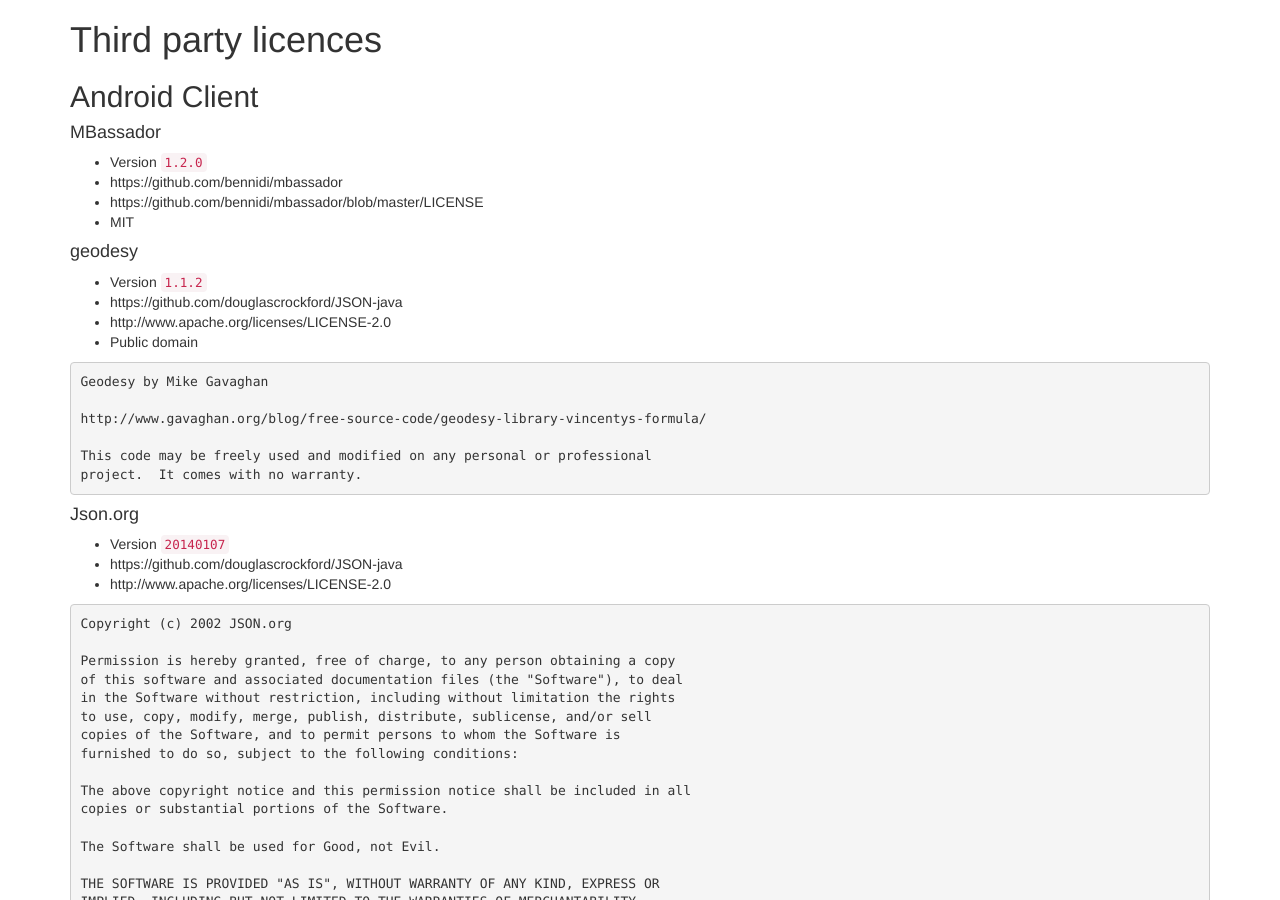
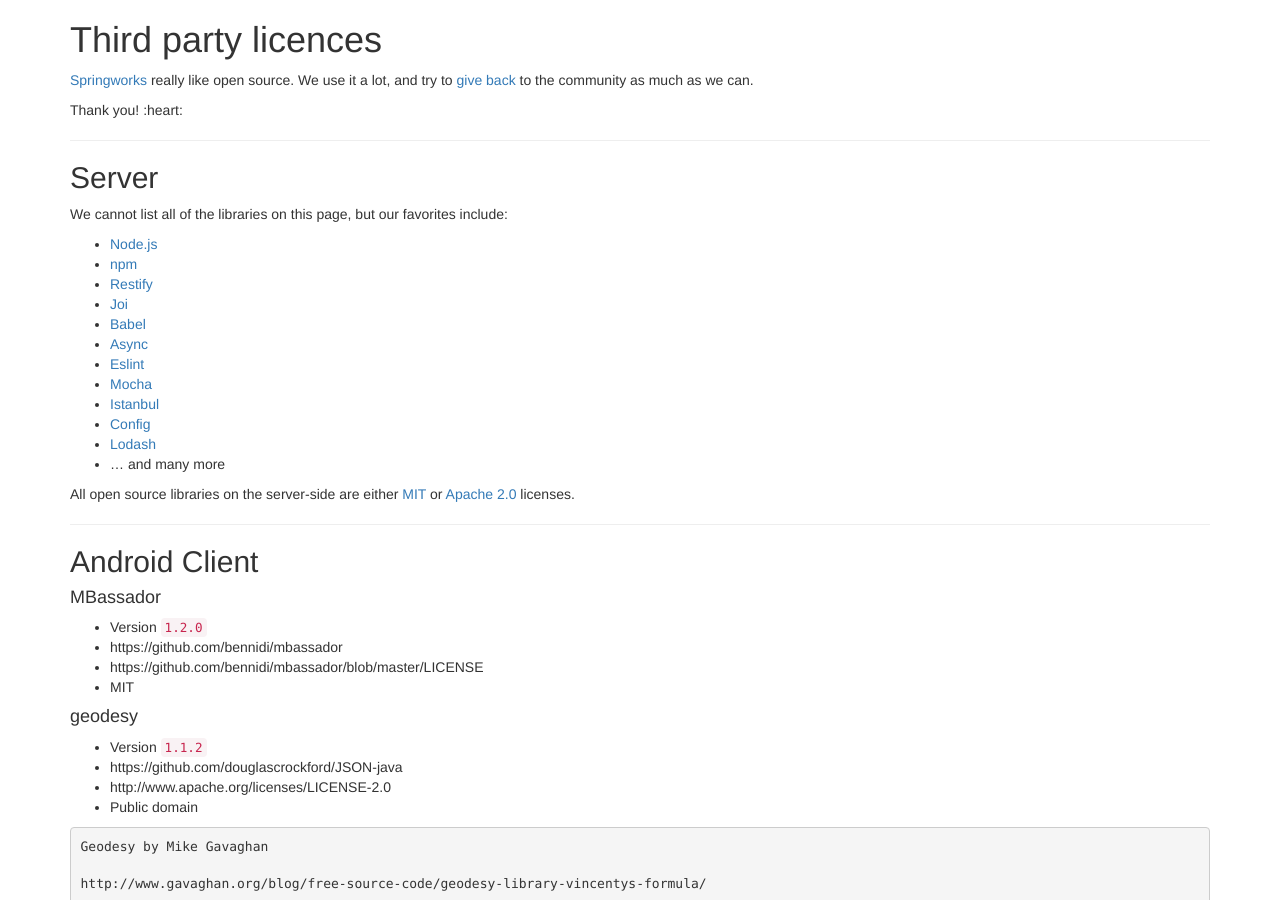
Before and after one commit to Springworks/m2h-open-source-licenses, a Jekyll site: the page built from index.md, in a window 1280 px wide and 900 px high. Built offline with Jekyll 4.4.1, drawn with Linux system fonts in a browser that asks for light colours; Markdown is read by kramdown in place of the engine named in the settings.

Commit message:
Add info on server-side licenses

```diff
--- a/index.md
+++ b/index.md
@@ -5,7 +5,30 @@ layout: default
 
 # Third party licences
 
+[Springworks](http://www.springworks.se) really like open source. We use it a lot, and try to [give back](https://springworks.github.io) to the community as much as we can.
 
+Thank you! :heart:
+
+---
+
+## Server
+We cannot list all of the libraries on this page, but our favorites include:
+- [Node.js](https://nodejs.org)
+- [npm](https://www.npmjs.com)
+- [Restify](https://github.com/restify/node-restify)
+- [Joi](https://github.com/hapijs/joi)
+- [Babel](https://babeljs.io)
+- [Async](https://github.com/caolan/async)
+- [Eslint](http://eslint.org)
+- [Mocha](http://mochajs.org)
+- [Istanbul](https://github.com/gotwarlost/istanbul)
+- [Config](https://github.com/lorenwest/node-config)
+- [Lodash](https://lodash.com)
+- ... and many more
+
+All open source libraries on the server-side are either [MIT](https://en.wikipedia.org/wiki/MIT_License) or [Apache 2.0](http://www.apache.org/licenses/LICENSE-2.0) licenses.
+
+---
 
 ## Android Client
 
@@ -169,8 +192,7 @@ SOFTWARE.
 * https://github.com/square/okhttp/blob/master/LICENSE.txt
 * Apache Licence 2.0
 
-
-
+---
 
 ## iOS Client
 
```
